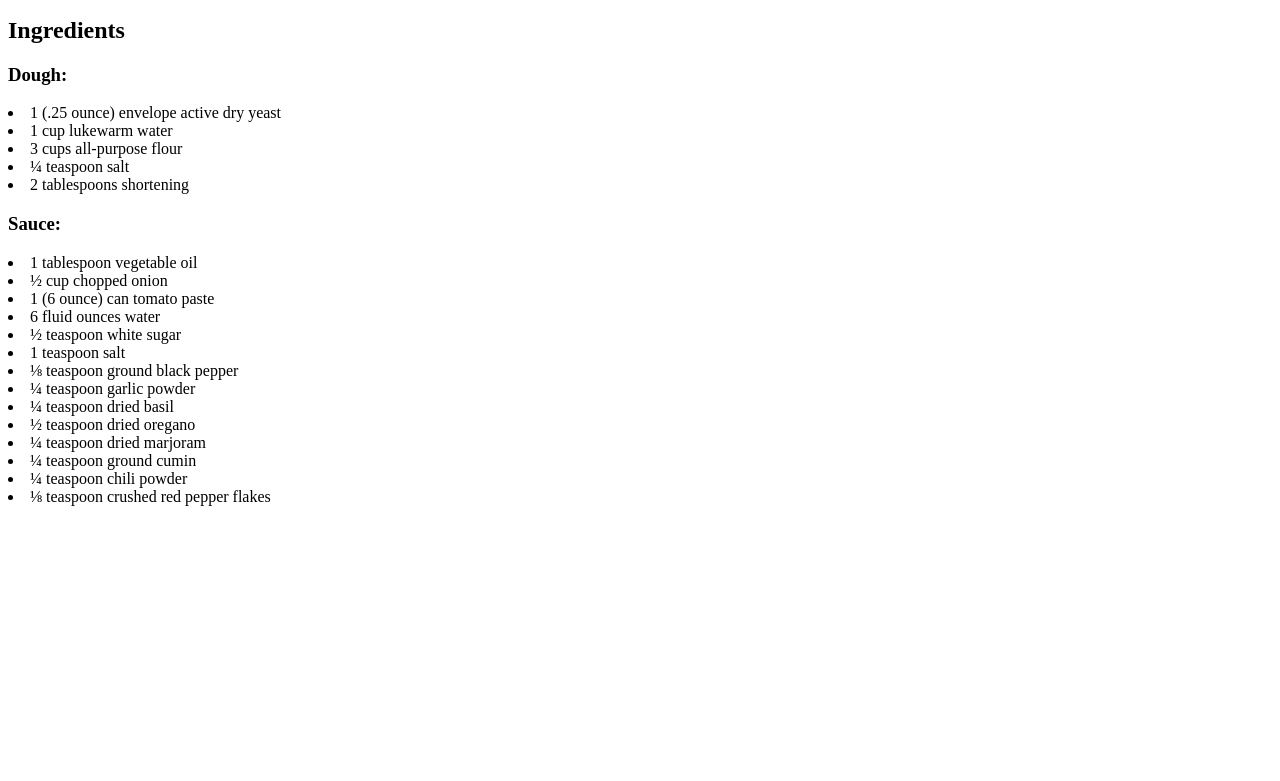
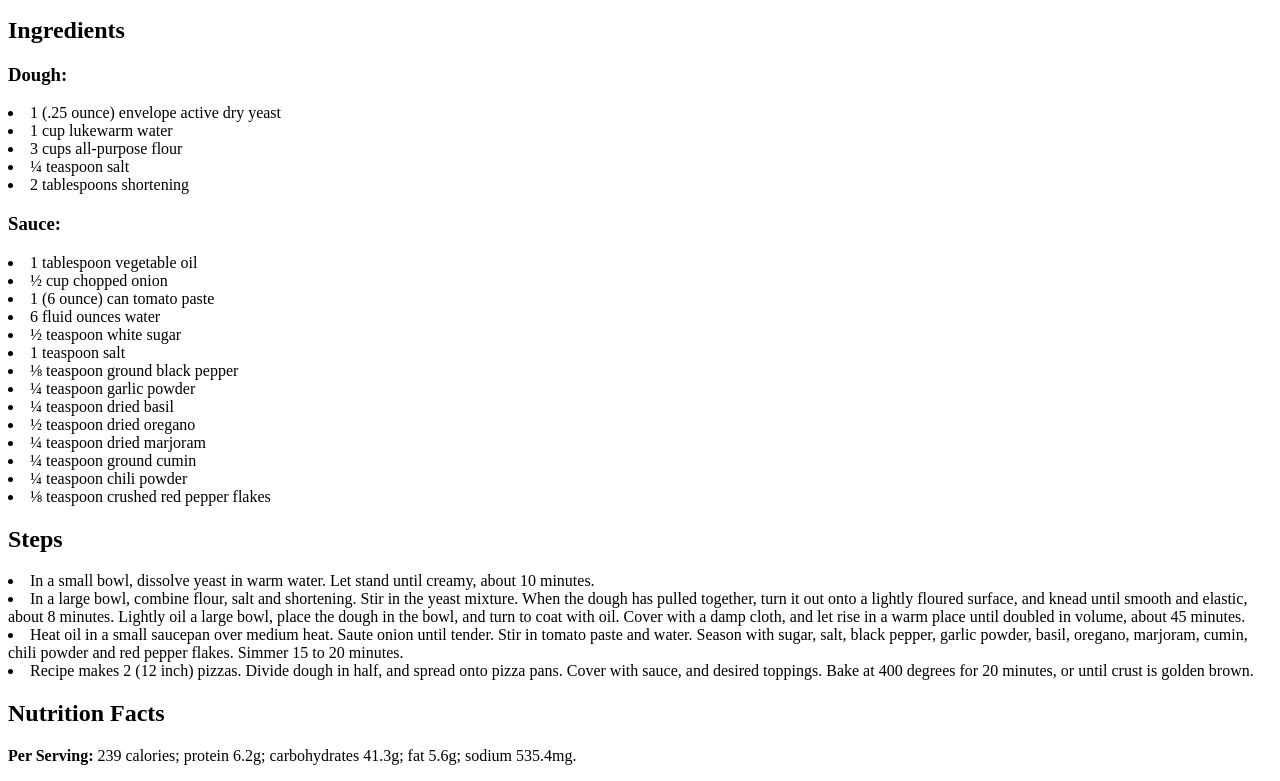
Before and after one commit to FishySpiky/odin-recipes, a plain HTML site: page recipes/pizza.html in a window 1280 px wide. Shown: the part 1288-2069 px from the top of the page. Before the commit the page ends 1802 px from the top, so only its background shows below. Drawn offline with Linux system fonts and the light colour scheme.

Commit message:
Add recipes/pizza.html

```diff
--- a/recipes/pizza.html
+++ b/recipes/pizza.html
@@ -57,5 +57,36 @@
       <li>¼ teaspoon chili powder</li>
       <li>⅛ teaspoon crushed red pepper flakes</li>
     </u1>
+    <h2>Steps</h2>
+    <o1>
+      <li>
+        In a small bowl, dissolve yeast in warm water. Let stand until creamy,
+        about 10 minutes.
+      </li>
+      <li>
+        In a large bowl, combine flour, salt and shortening. Stir in the yeast
+        mixture. When the dough has pulled together, turn it out onto a lightly
+        floured surface, and knead until smooth and elastic, about 8 minutes.
+        Lightly oil a large bowl, place the dough in the bowl, and turn to coat
+        with oil. Cover with a damp cloth, and let rise in a warm place until
+        doubled in volume, about 45 minutes.
+      </li>
+      <li>
+        Heat oil in a small saucepan over medium heat. Saute onion until tender.
+        Stir in tomato paste and water. Season with sugar, salt, black pepper,
+        garlic powder, basil, oregano, marjoram, cumin, chili powder and red
+        pepper flakes. Simmer 15 to 20 minutes.
+      </li>
+      <li>
+        Recipe makes 2 (12 inch) pizzas. Divide dough in half, and spread onto
+        pizza pans. Cover with sauce, and desired toppings. Bake at 400 degrees
+        for 20 minutes, or until crust is golden brown.
+      </li>
+    </o1>
+    <h2>Nutrition Facts</h2>
+    <p>
+      <strong>Per Serving:</strong> 239 calories; protein 6.2g; carbohydrates
+      41.3g; fat 5.6g; sodium 535.4mg.
+    </p>
   </body>
 </html>
```
